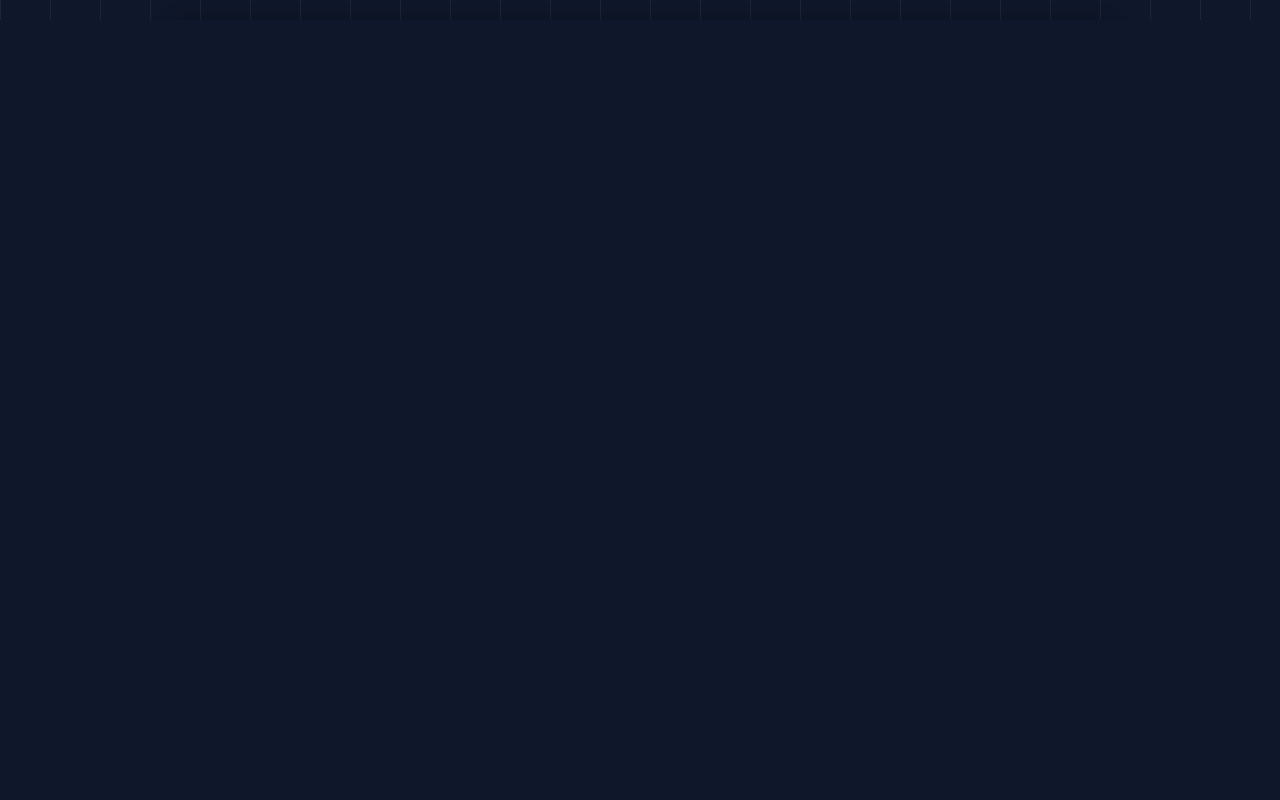
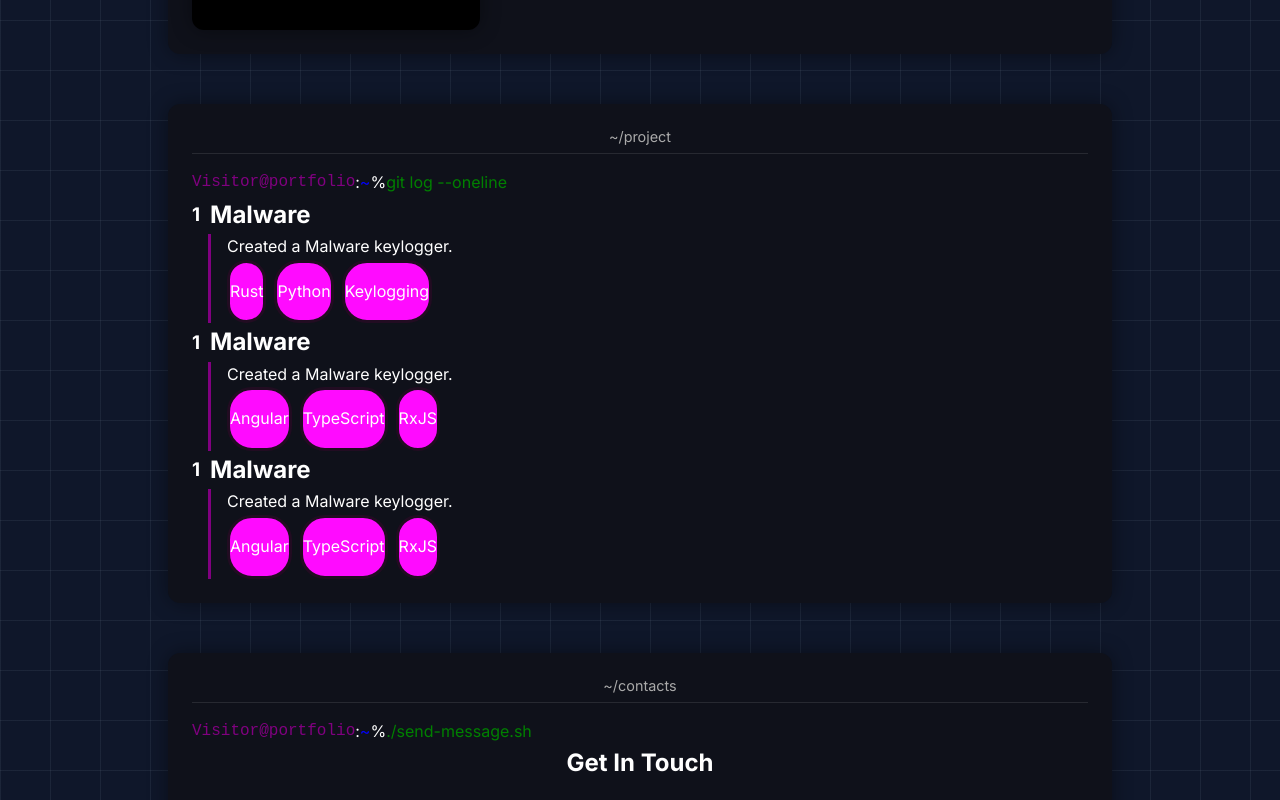
Before and after one commit to Biboy-al/portfolio_, an Angular app in the folder portfolio/: page / in a window 1280 px wide. Shown: the part 780-1580 px from the top of the page. Before the commit the page ends 800 px from the top, so only its background shows below. Built offline with nearby package versions, Linux system fonts and the light colour scheme.

Commit message:
fixed bug, works on multiple screens now

```diff
--- a/portfolio/src/app/app.component.scss
+++ b/portfolio/src/app/app.component.scss
@@ -3,11 +3,12 @@
 
 .main_div {
     width: 100%;
-    height: 100%;
+    min-height: 100%;
     align-items: center;
     flex-direction: column;
     font-family: 'Inter', sans-serif;
-
+    padding-top: 5rem;
+    padding-bottom: 5rem;
     animation: scrollBG 60s linear infinite;
     overflow: hidden;
 
--- a/portfolio/src/app/screen/home/home.component.html
+++ b/portfolio/src/app/screen/home/home.component.html
@@ -33,7 +33,15 @@
     </app-terminal-container>
 
     <app-terminal-container  header="project" cmd="git log --oneline">
-        <app-project-container num="0" projectName="Malware" [skills]="['Angular', 'TypeScript', 'RxJS']" >
+        <app-project-container num="1" projectName="Malware" [skills]="['Rust', 'Python', 'Keylogging']" >
+            Created a Malware keylogger.
+        </app-project-container>
+
+        <app-project-container num="1" projectName="Malware" [skills]="['Angular', 'TypeScript', 'RxJS']" >
+            Created a Malware keylogger.
+        </app-project-container>
+
+        <app-project-container num="1" projectName="Malware" [skills]="['Angular', 'TypeScript', 'RxJS']" >
             Created a Malware keylogger.
         </app-project-container>
     </app-terminal-container>
--- a/portfolio/src/app/screen/home/home.component.scss
+++ b/portfolio/src/app/screen/home/home.component.scss
@@ -3,7 +3,7 @@
     align-items: center;
     justify-content: center;
     flex-direction: column;
-    min-width: 100%;
+    width: 100%;
     min-height: 100%;
     gap: 50px;
 }
```
